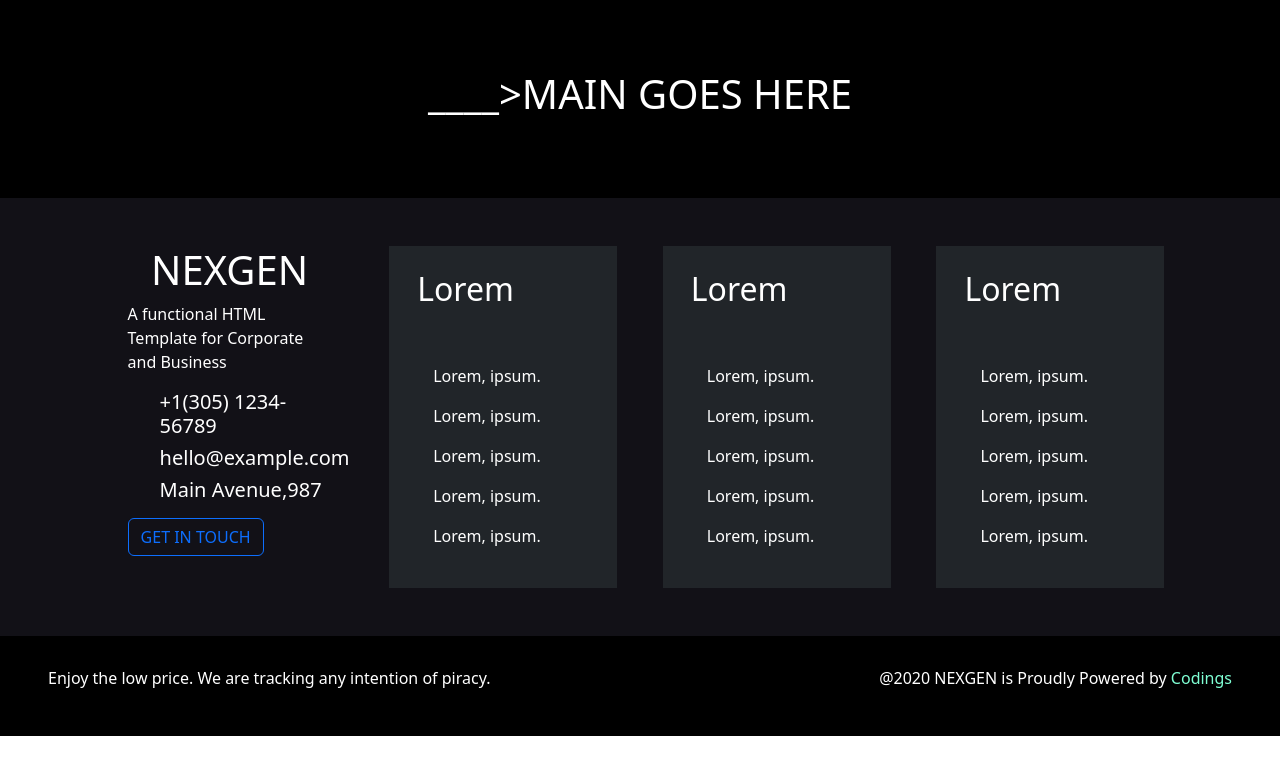
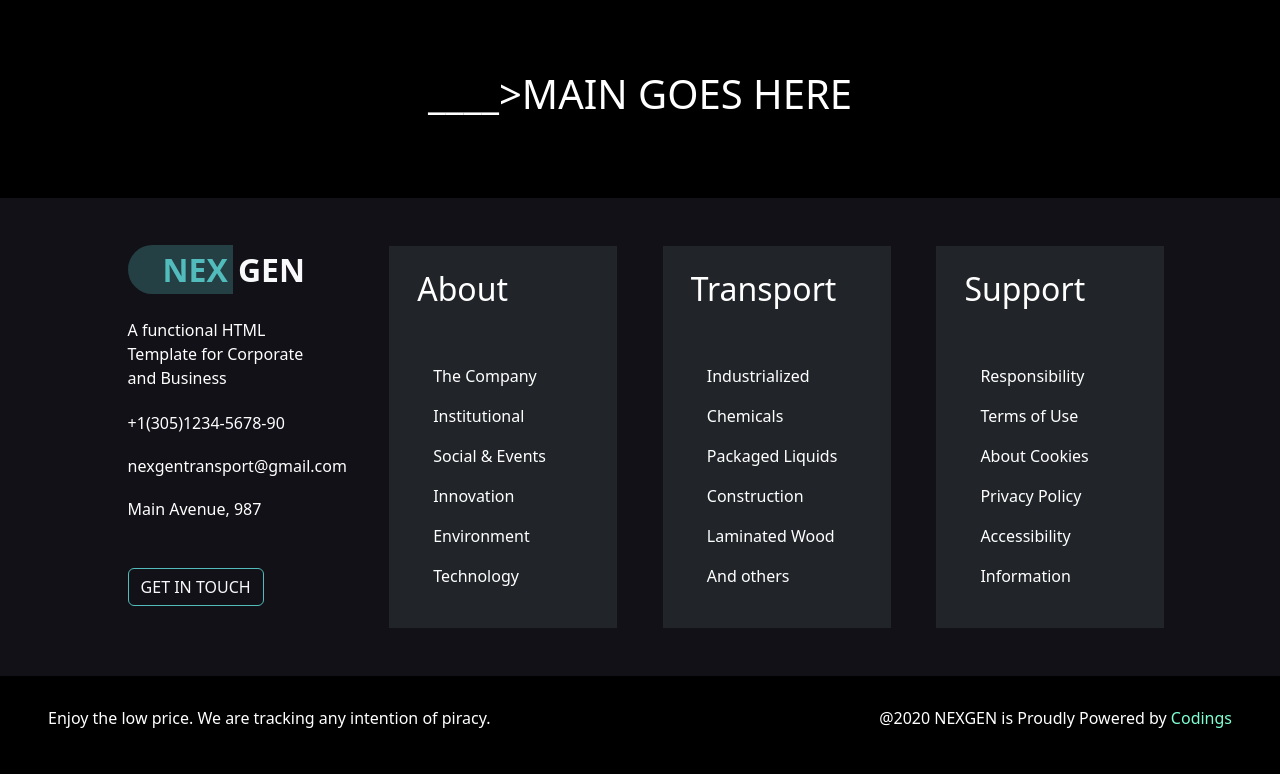
Before and after one commit to lucaruboni/proj-html-vuejs, a Vue app: page / in a window 1280 px wide. Shown: the part 908-1682 px from the top of the page. Before the commit the page ends 1644 px from the top, so only its background shows below. Built offline with nearby package versions, Linux system fonts and the light colour scheme.

Commit message:
[add] footer dinamic element

```diff
--- a/src/App.vue
+++ b/src/App.vue
@@ -1,13 +1,19 @@
 <script>
 import PageHeader from './components/PageHeader.vue';
 import PageMain from './components/PageMain.vue';
-import PageFooter from './components/PageFooter.vue'
+import PageFooter from './components/PageFooter.vue';
+import infos from './components/data/nexgen_header.json';
 
 export default{
   components: {
     PageHeader,
     PageMain,
     PageFooter
+  },
+  data(){
+    return{
+      infos: infos
+    }
   }
 }
 
@@ -20,7 +26,7 @@ export default{
 
   <PageMain></PageMain>
 
-  <PageFooter></PageFooter>
+  <PageFooter v-for="info in infos" :open_hours="info.open_hours" :cell_number="info.cell_number" :email="info.email" :about="info.about" :address="info.address" :transport="info.transport" :support="info.support"></PageFooter>
 
 </template>
 
--- a/src/components/PageFooter.vue
+++ b/src/components/PageFooter.vue
@@ -1,6 +1,21 @@
 <script>
+import infos from './data/nexgen_header.json';
 export default{
-    name: 'PageFooter'
+    name: 'PageFooter',
+    props:{
+        open_hours: String,
+        cell_number: String,
+        email: String,
+        address: String,
+        about: Array,
+        transport: Array,
+        support: Array
+    },
+    data(){
+        return{
+            infos: infos
+        }
+    }
 }
 
 </script>
@@ -11,50 +26,39 @@ export default{
             <div class="container">
                 <div class="row row-cols-5 py-5 justify-content-evenly">
                     <div class="col name">
-                        <h1 class="text-center">NEXGEN</h1>
-                        <p>A functional HTML Template for Corporate and Business</p>
-                        <ul>
+                        <a class="navbar-brand text-light logo_scss" href="#"><span class="text_primary logo_scss_span">NEX</span>GEN</a>
+                        <p class="mt-4">A functional HTML Template for Corporate and Business</p>
+                        <ul class="p-0 mt-4 d-flex gap-3 flex-column" >
                             <li>
-                                <h5>+1(305) 1234-56789</h5>
+                                <h6>{{ cell_number }}</h6>
                             </li>
                             <li>
-                                <h5>hello@example.com</h5>
+                                <h6>{{ email }}</h6>
                             </li>
                             <li>
-                                <h5>Main Avenue,987</h5>
+                                <h6>{{ address }}</h6>
                             </li>
                         </ul>
 
-                        <button class="btn btn-outline-primary"> GET IN TOUCH</button>
+                        <button class="btn mt-4 btn_border text-light text_size">GET IN TOUCH</button>
                     </div>
                     <div class="col bg-dark pt-4 pb-4">
-                        <h2 class=" ps-3 pb-5">Lorem</h2>
+                        <h2 class=" ps-3 pb-5">About</h2>
                         <ul class="d-flex flex-column gap-3">
-                            <li>  Lorem, ipsum.</li>
-                            <li>  Lorem, ipsum.</li>
-                            <li>  Lorem, ipsum.</li>
-                            <li>  Lorem, ipsum.</li>
-                            <li>  Lorem, ipsum.</li>
+                            <li v-for="item in about">{{ item }}</li>
+
                         </ul>
                     </div>
                     <div class="col bg-dark pt-4 pb-4">
-                        <h2 class=" ps-3 pb-5">Lorem</h2>
+                        <h2 class=" ps-3 pb-5">Transport</h2>
                         <ul class="d-flex flex-column gap-3">
-                            <li>  Lorem, ipsum.</li>
-                            <li>  Lorem, ipsum.</li>
-                            <li>  Lorem, ipsum.</li>
-                            <li>  Lorem, ipsum.</li>
-                            <li>  Lorem, ipsum.</li>
+                            <li v-for="item in transport">{{ item }}</li>
                         </ul>
                     </div>
                     <div class="col bg-dark pt-4 pb-4">
-                        <h2 class=" ps-3 pb-5">Lorem</h2>
+                        <h2 class=" ps-3 pb-5">Support</h2>
                         <ul class="d-flex flex-column gap-3">
-                            <li>  Lorem, ipsum.</li>
-                            <li>  Lorem, ipsum.</li>
-                            <li>  Lorem, ipsum.</li>
-                            <li>  Lorem, ipsum.</li>
-                            <li>  Lorem, ipsum.</li>
+                            <li v-for="item in support ">{{ item }}</li>
                         </ul>
                     </div>
 
@@ -91,5 +95,31 @@ footer{
     padding-left: 2rem;
     padding-right: 2rem;
 }
+.logo_scss{
+        font-size: 2rem;
+        font-weight: 700;
+    }
+
+    .logo_scss_span{
+        border-top-left-radius: 40px;
+        border-bottom-left-radius: 40px;
+        background-color: $primary-transparent;
+        padding: 3px;
+        padding-left: 35px;
+        padding-right: 5px;
+        margin-right: 5px;
+    }
+
+    .text_primary{
+        color: $primary;
+    }
+
+    .bg_primary{
+        background-color: $primary;
+    }
+    .btn_border{
+        border-color: $primary;
+    }
+
 
 </style>
--- a/src/components/data/nexgen_header.json
+++ b/src/components/data/nexgen_header.json
@@ -13,7 +13,7 @@
         "Environment",
         "Technology"
       ],
-      "Transport": [
+      "transport": [
         "Industrialized",
         "Chemicals",
         "Packaged Liquids",
@@ -21,7 +21,7 @@
         "Laminated Wood",
         "And others"
       ],
-      "Support": [
+      "support": [
         "Responsibility",
         "Terms of Use",
         "About Cookies",
```
